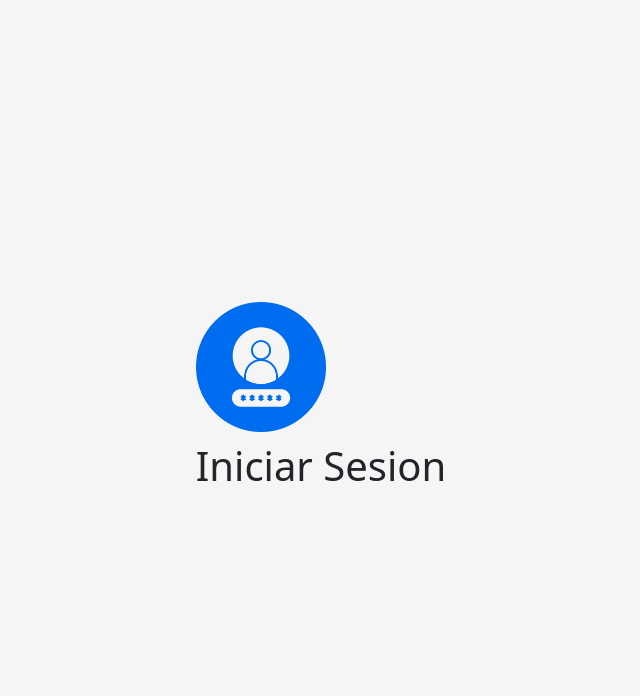
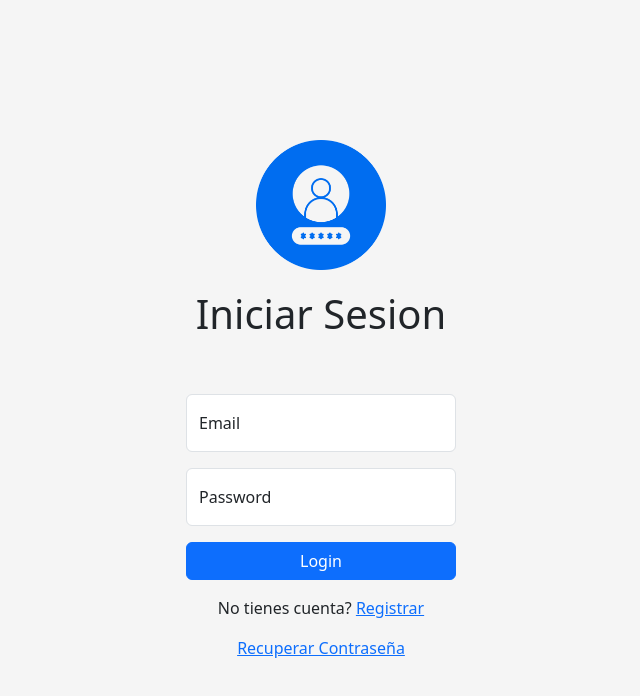
Before and after one commit to tasajos/firebaselogin, an Angular app in the folder loginfirebase/: page /login in a window 1280 px wide. Shown: the top 696 px of the page, without its empty margins (319-959 px from the left). Built offline with nearby package versions, Linux system fonts and the light colour scheme.

Commit message:
ui login

```diff
--- a/loginfirebase/src/app/components/login/login.component.css
+++ b/loginfirebase/src/app/components/login/login.component.css
@@ -8,7 +8,15 @@ justify-content: center;
 
 .logo {
     height: 130px;
-    margin-bottom: 10px;
-
+    margin-bottom: 20px;
 
 }
+.body {
+
+    width:100%;
+    max-width: 330px;
+    margin: auto;
+    padding: 30px;
+    text-align: center;
+
+}
--- a/loginfirebase/src/app/components/login/login.component.html
+++ b/loginfirebase/src/app/components/login/login.component.html
@@ -2,5 +2,22 @@
     <div class="body">
         <img class ="logo" src ="../../../assets/img/iconologin.png" alt="login">
     <h1> Iniciar Sesion   </h1>
+    <br>
+    <br>
+    <form>
+        <div class="form-floating mb-3">
+            <input type="email" class="form-control"  placeholder="name@example.com">
+            <label>Email</label>
+          </div>
+          <div class="form-floating mb-3">
+            <input type="password" class="form-control"  placeholder="Password">
+            <label>Password</label>
+          </div>
+          <div class="d-grid gap-2">
+            <button class="btn btn-primary" type="button">Login</button>
+          </div>
+          <p class="mt-3"> No tienes cuenta? <a routerLink="/registrar"> Registrar</a></p>
+          <a routerLink="/recuperarPassword" class="mt-3" > Recuperar Contraseña</a>
+    </form>
     </div>
 </div>
```
